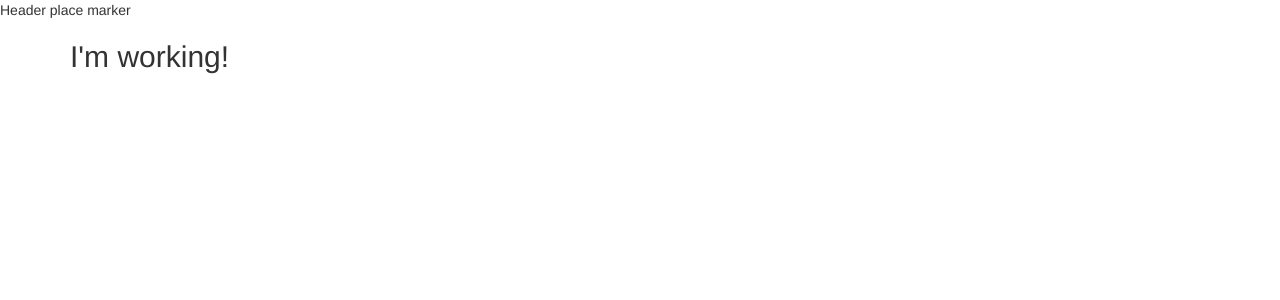
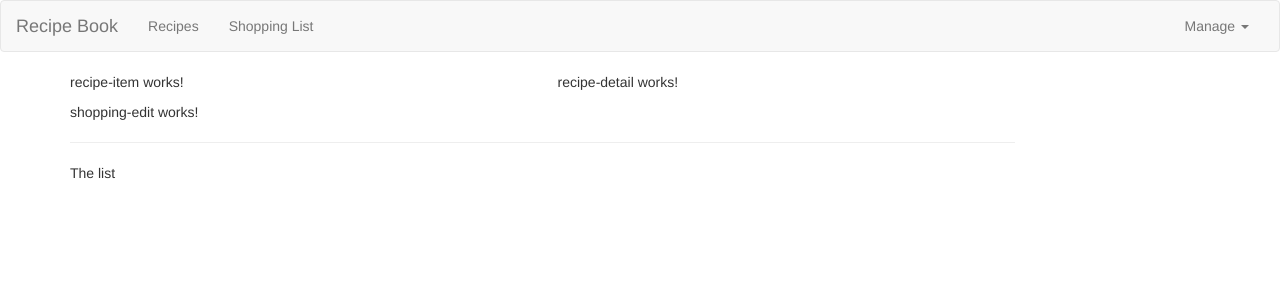
Before and after one commit to jsondev/food-planner, an Angular app: page / in a window 1280 px wide. Shown: the top 300 px of the page. Built offline with nearby package versions, Linux system fonts and the light colour scheme.

Commit message:
structuring the header component's view

```diff
--- a/src/app/app.component.html
+++ b/src/app/app.component.html
@@ -2,7 +2,8 @@
 <div class="container">
   <div class="row">
     <div class="col-md-12">
-      <h2>I'm working!</h2>
+      <app-recipes></app-recipes>
+      <app-shopping-list></app-shopping-list>
     </div>
   </div>
 </div>
--- a/src/app/header/header.component.html
+++ b/src/app/header/header.component.html
@@ -1,3 +1,22 @@
-<header>
-  Header place marker
-</header>
+<nav class="navbar navbar-default">
+  <div class="container-fluid">
+    <div class="navbar-header">
+      <a href="#" class='navbar-brand'>Recipe Book</a>
+    </div>
+    <div class="collapse navbar-collapse">
+      <ul class="nav navbar-nav">
+        <li><a href="#">Recipes</a></li>
+        <li><a href="#">Shopping List</a></li>
+      </ul>
+      <ul class="nav navbar-nav navbar-right">
+        <li class="dropdown">
+          <a href="#" class="dropdown-toggle" role="button">Manage <span class="caret"></span></a>
+          <ul class="dropdown-menu">
+            <li><a href="#">Save</a></li>
+            <li><a href="#">Fetch Data</a></li>
+          </ul>
+        </li>
+      </ul>
+    </div>
+  </div>
+</nav>
--- a/src/app/recipes/recipe-list/recipe-list.component.html
+++ b/src/app/recipes/recipe-list/recipe-list.component.html
@@ -1,3 +1 @@
-<p>
-  recipe-list works!
-</p>
+<app-recipe-item></app-recipe-item>
--- a/src/app/recipes/recipes.component.html
+++ b/src/app/recipes/recipes.component.html
@@ -1,3 +1,8 @@
-<p>
-  recipes works!
-</p>
+<div class="row">
+  <div class="col-md-5">
+    <app-recipe-list></app-recipe-list>
+  </div>
+  <div class="col-md-7">
+    <app-recipe-detail></app-recipe-detail>
+  </div>
+</div>
--- a/src/app/shopping-list/shopping-list.component.html
+++ b/src/app/shopping-list/shopping-list.component.html
@@ -1,3 +1,8 @@
-<p>
-  shopping-list works!
-</p>
+<div class="row">
+  <div class="col-xs-10">
+    <app-shopping-edit></app-shopping-edit>
+    <hr>
+    <p>The list</p>
+  </div>
+
+</div>
```
